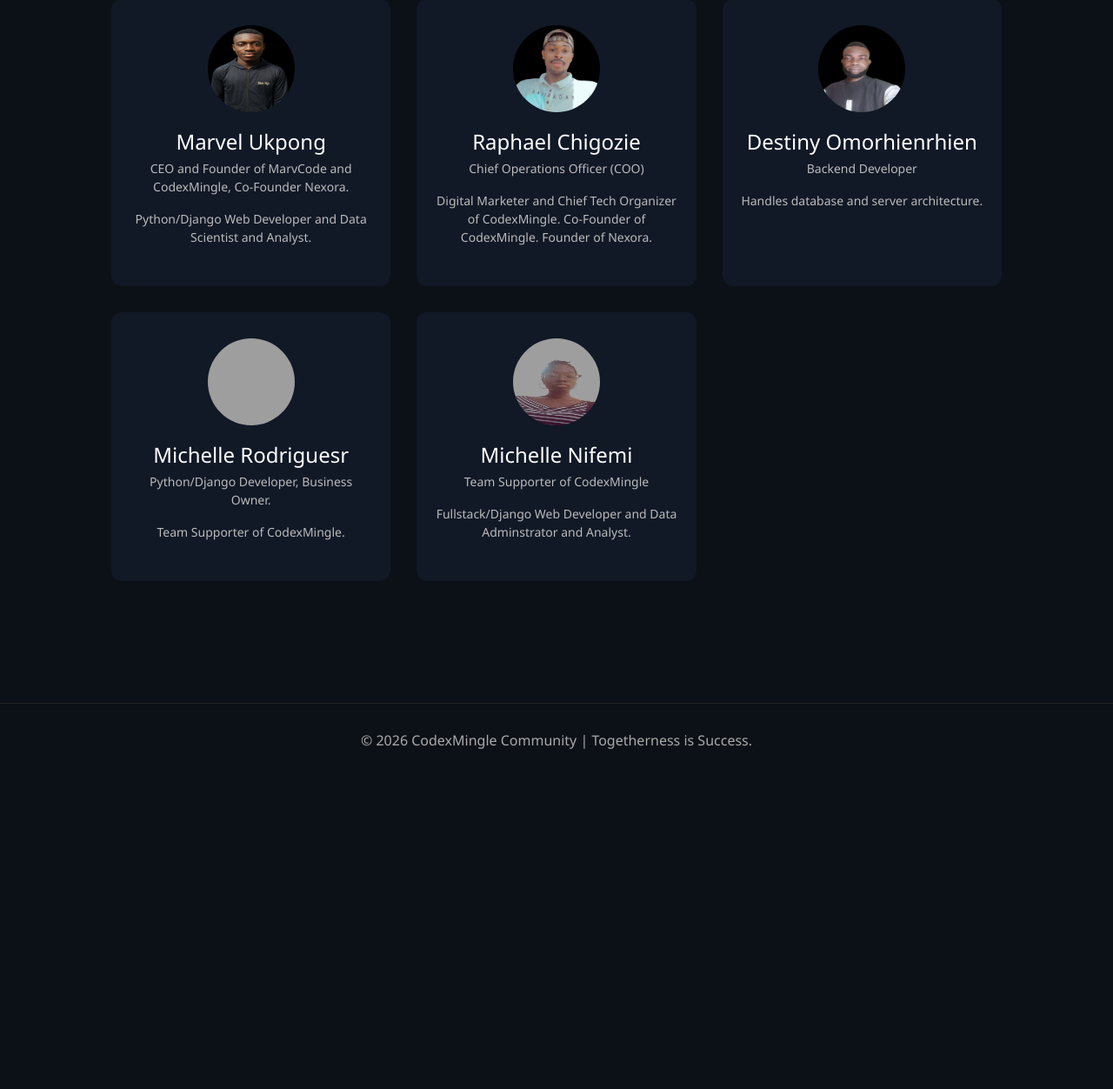
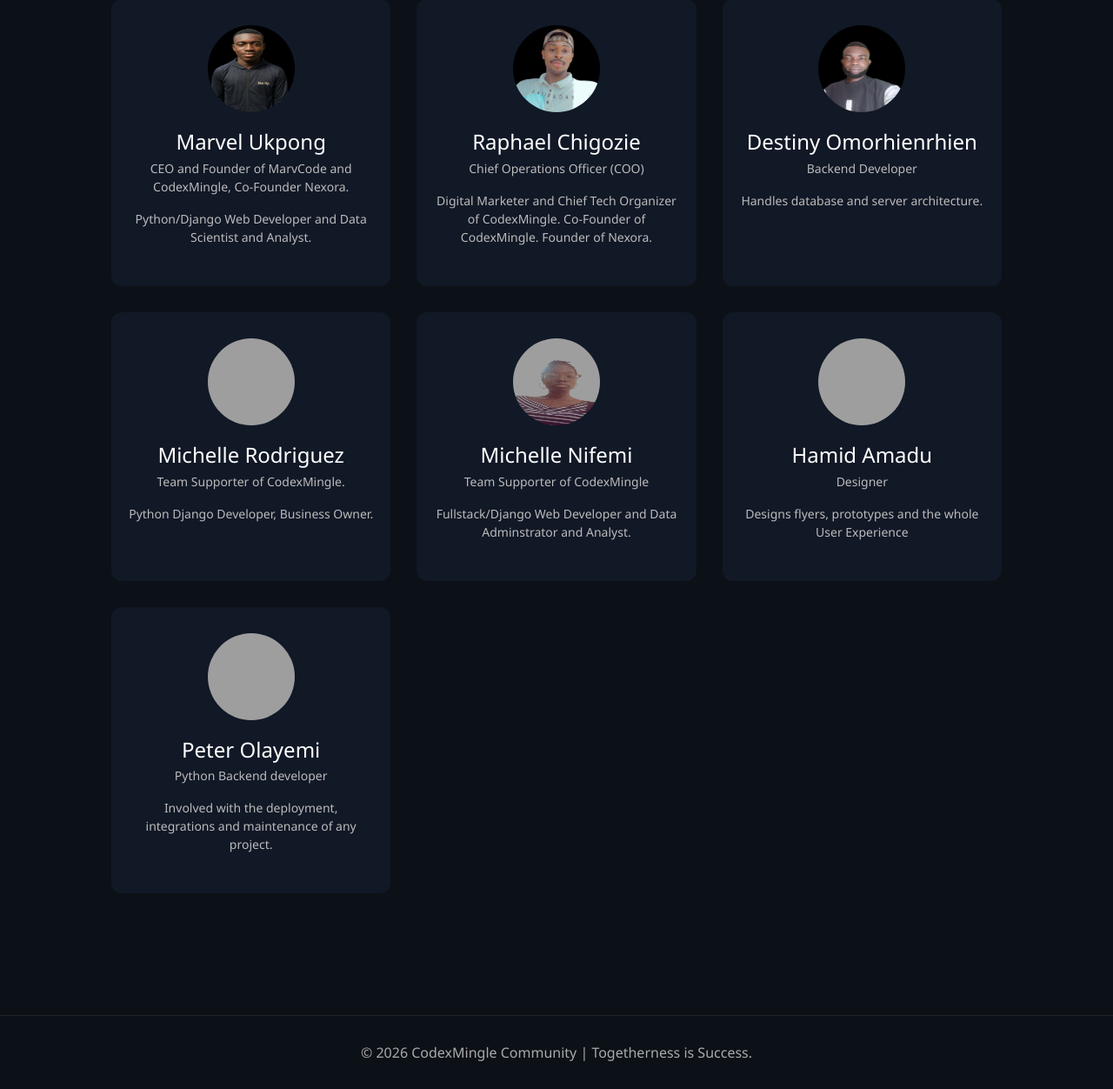
Before and after one commit to My-codeteam/CodeXio, a Django app: page / in a window 1280 px wide. Shown: the part 1288-2540 px from the top of the page at 87% size. Before the commit the page ends 2149 px from the top, so only its background shows below. Run offline with Django 4.2, Linux system fonts and the light colour scheme; parts of the project's set-up code (start-up, migrations or seed data) failed here and were passed over; some libraries are stand-ins or nearby versions; grey boxes are pictures that could not be loaded.

Commit message:
initial commit

```diff
--- a/codexio_main/templates/codexio_main/index.html
+++ b/codexio_main/templates/codexio_main/index.html
@@ -42,7 +42,7 @@
     </li>
     <li><a href="/coming_soon">Courses</a></li>
     <li><a href="/coming_soon">Community</a></li>
-    <li><a href="/coming_soon">Blog</a></li>
+    <li><a href="https://dev.to/codexmingle_community" target="_blank">Blog</a></li>
     {% if not user.is_authenticated %}
     <li>
         <a href="/signup">Login/Signup</a>
@@ -129,11 +129,11 @@
 
     <div class="social-icons">
 
-    <a href="#"><i class="fab fa-github"></i></a>
+    <a href="https://github.com/Bountukp20" target="_blank"><i class="fab fa-github"></i></a>
 
-    <a href="#"><i class="fab fa-linkedin"></i></a>
+    <a href="https://www.linkedin.com/in/marvel-ukpong-62690023a/" target="_blank"><i class="fab fa-linkedin"></i></a>
 
-    <a href="#"><i class="fab fa-twitter"></i></a>
+    <a href="https://bountukp20.github.io/marvcode/index.html" target="_blank"><i class="fa-solid fa-globe"></i></a>
 
     </div>
 
@@ -153,7 +153,7 @@
 
     <div class="social-icons">
 
-    <a href="#"><i class="fab fa-github"></i></a>
+    <a href="#"><i class="fa-brands fa-facebook"></i></a>
 
     <a href="#"><i class="fab fa-linkedin"></i></a>
 
@@ -187,23 +187,23 @@
 
         <img src="{% static 'images/team3.jpg' %}">
 
-        <h4>Michelle Rodriguesr</h4>
-
-        <p>Python/Django Developer, Business Owner.</p>
+        <h4>Michelle Rodriguez</h4>
 
         <p>Team Supporter of CodexMingle.</p>
 
+        <p>Python Django Developer, Business Owner.</p>
+
         <div class="social-icons">
 
-        <a href="#"><i class="fab fa-github"></i></a>
+        <a href="https://github.com/Michellefsd" target="_blank"><i class="fab fa-github"></i></a>
 
-        <a href="#"><i class="fab fa-linkedin"></i></a>
+        <a href="https://www.linkedin.com/in/michelle-rodriguez-mishi-systems?utm_source=share_via&utm_content=profile&utm_medium=member_android" target="_blank"><i class="fab fa-linkedin"></i></a>
 
         </div>
 
-        </div>
+    </div>
 
-        <div class="team-card">
+    <div class="team-card">
 
             <img src="{% static "codexio_main/images/team-pics/team-3.png" %}">
 
@@ -215,14 +215,33 @@
 
             <div class="social-icons">
 
-            <a href="#"><i class="fab fa-github"></i></a>
+            <a href="https://github.com/Michvista" target="_blank"><i class="fab fa-github"></i></a>
 
-            <a href="#"><i class="fab fa-linkedin"></i></a>
+            <a href="https://www.facebook.com/share/1dCsRqkc5E/" target="_blank"><i class="fa-brands fa-facebook"></i></a>
 
             </div>
 
+       </div>
+        <div class="team-card">
+            <img src="#" alt="team pic">
+            <h4>Hamid Amadu</h4>
+            <p>Designer</p>
+            <p>Designs flyers, prototypes and the whole User Experience</p>
+            <div class="social-icons">
+             <a href="#"><i class="fa-brands fa-facebook"></i></a>
+             <a href="#"><i class="fab fa-linkedin"></i></a>
             </div>
-
+        </div>
+        <div class="team-card">
+            <img src="#" alt="team pic">
+            <h4>Peter Olayemi</h4>
+            <p>Python Backend developer</p>
+            <p>Involved with the deployment, integrations and maintenance of any project.</p>
+            <div class="social-icons">
+             <a href="https://github.com/PeterOlayemi" target="_blank"><i class="fab fa-github"></i></a>
+             <a href="https://www.linkedin.com/in/petercontent?utm_source=share_via&utm_content=profile&utm_medium=member_android" target="_blank"><i class="fab fa-linkedin"></i></a>
+            </div>
+        </div>
     </div>
 
 </section>
```
